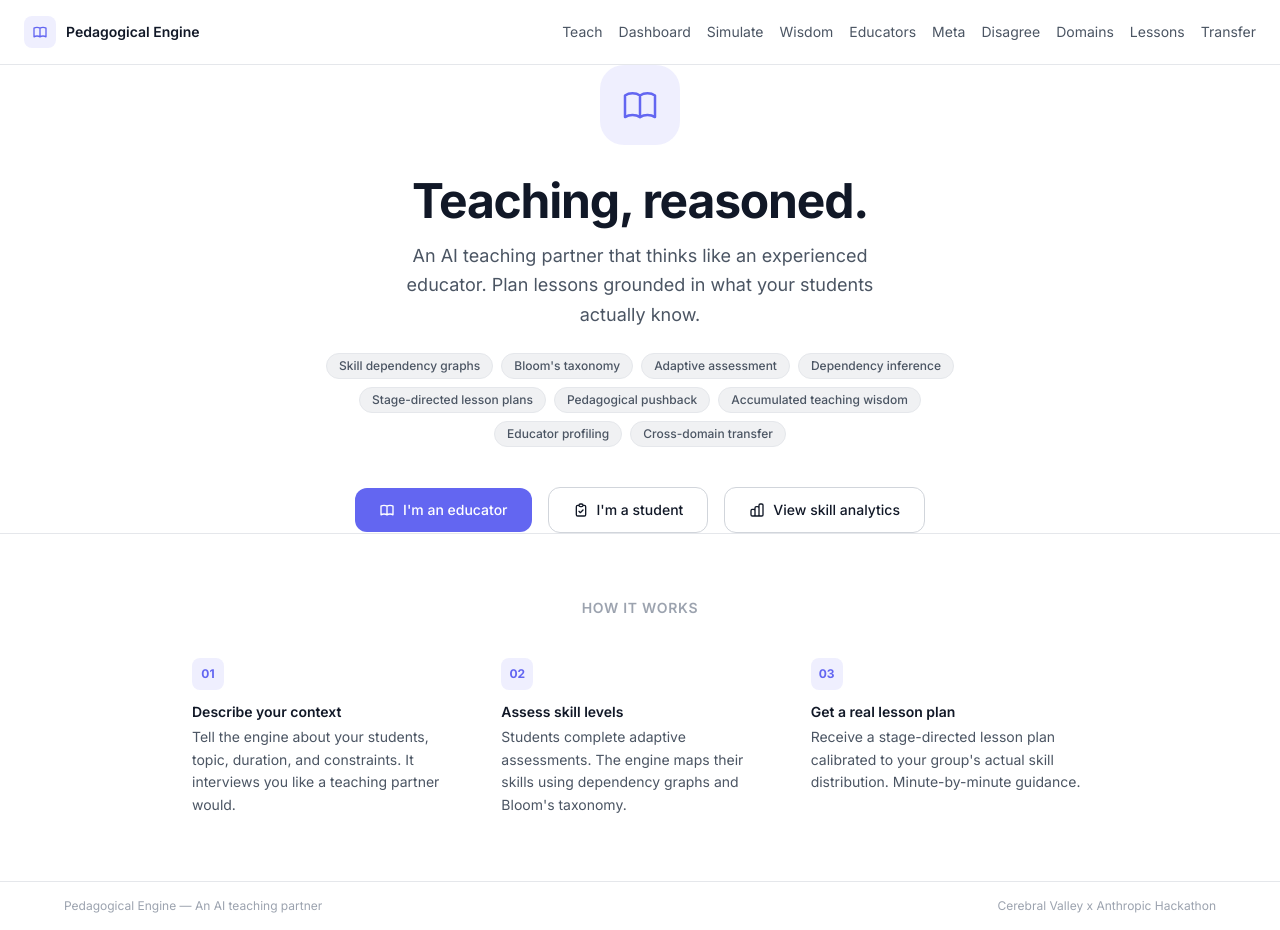
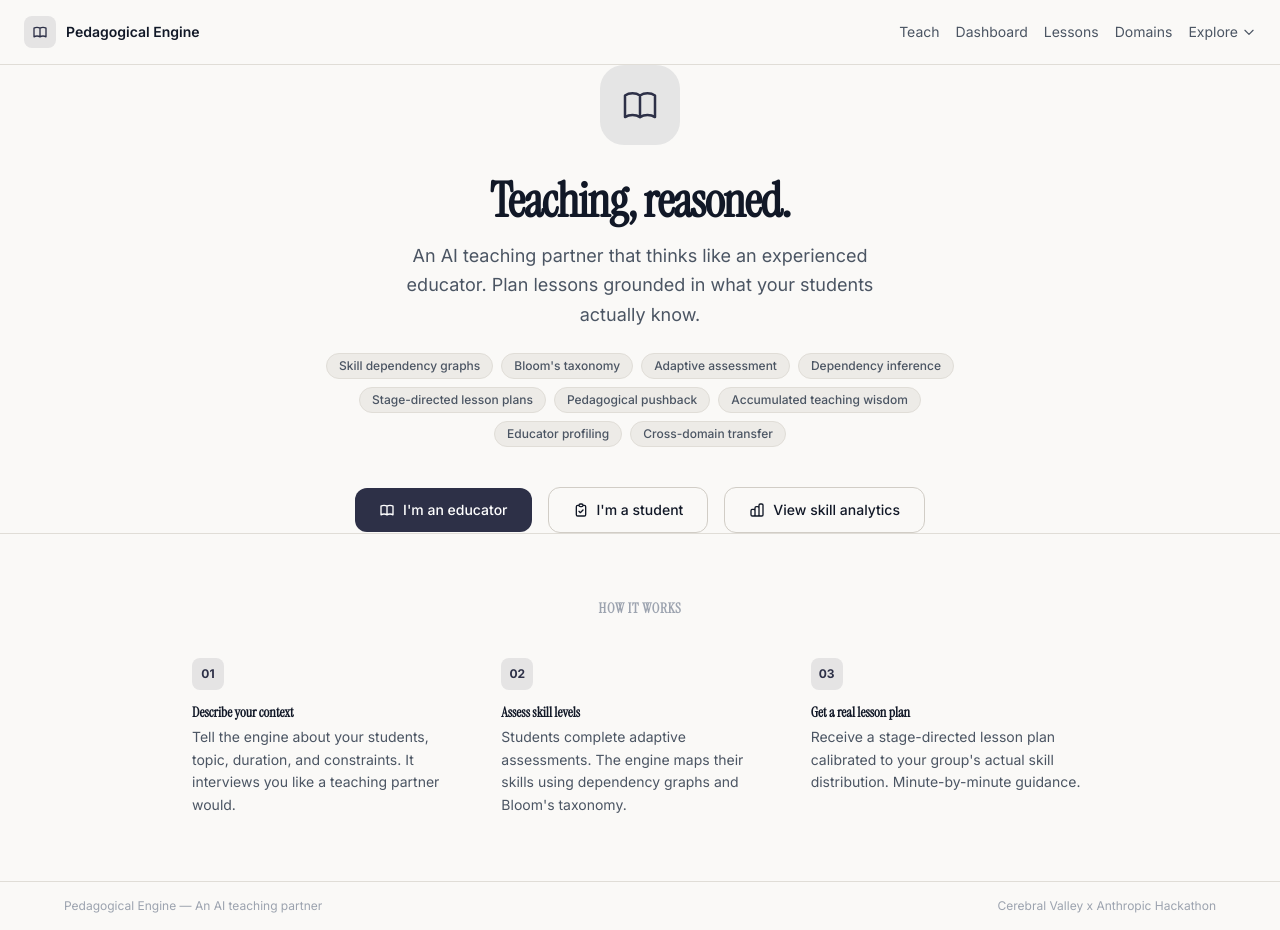
Before and after one commit to chekos/pedagogical-engine, a Next.js app in the folder src/frontend/: page / in a window 1280 px wide. Built offline with nearby package versions, Linux system fonts and the light colour scheme.

Commit message:
feat(ui): session 1 — design system foundation (typography, colors, nav, warmth)

```diff
--- a/src/frontend/app/(main)/layout.tsx
+++ b/src/frontend/app/(main)/layout.tsx
@@ -5,7 +5,7 @@ export default function MainLayout({ children }: { children: React.ReactNode })
   return (
     <div className="min-h-screen bg-surface-0 flex flex-col">
       <NavBar />
-      <main className="flex-1 max-w-6xl mx-auto px-4 py-8 w-full">
+      <main className="flex-1 max-w-6xl mx-auto px-4 py-8 w-full page-transition">
         {children}
       </main>
       <Footer />
--- a/src/frontend/app/globals.css
+++ b/src/frontend/app/globals.css
@@ -14,7 +14,14 @@
   --color-text-secondary: var(--text-secondary);
   --color-text-tertiary: var(--text-tertiary);
   --font-sans: "Inter", system-ui, -apple-system, sans-serif;
+  --font-heading: "Instrument Serif", Georgia, "Times New Roman", serif;
   --font-mono: "JetBrains Mono", Menlo, monospace;
+  --color-bloom-remember: var(--bloom-remember);
+  --color-bloom-understand: var(--bloom-understand);
+  --color-bloom-apply: var(--bloom-apply);
+  --color-bloom-analyze: var(--bloom-analyze);
+  --color-bloom-evaluate: var(--bloom-evaluate);
+  --color-bloom-create: var(--bloom-create);
   --animate-fade-in: fadeIn 0.3s ease-out;
   --animate-slide-up: slideUp 0.3s ease-out;
   --animate-pulse-subtle: pulseSubtle 2s ease-in-out infinite;
@@ -111,17 +118,23 @@
 }
 
 :root {
-  --surface-0: #ffffff;
-  --surface-1: #f8f9fa;
-  --surface-2: #f0f1f3;
-  --surface-3: #e8e9ec;
-  --border: #d1d5db;
-  --border-subtle: #e5e7eb;
-  --accent: #6366f1;
-  --accent-muted: #818cf8;
+  --surface-0: #faf9f7;
+  --surface-1: #f5f3f0;
+  --surface-2: #edebe7;
+  --surface-3: #e5e3df;
+  --border: #d1cdc6;
+  --border-subtle: #e0ddd7;
+  --accent: #2d3047;
+  --accent-muted: #424767;
   --text-primary: #111827;
   --text-secondary: #4b5563;
   --text-tertiary: #9ca3af;
+  --bloom-remember: #94a3b8;
+  --bloom-understand: #60a5fa;
+  --bloom-apply: #34d399;
+  --bloom-analyze: #fbbf24;
+  --bloom-evaluate: #f97316;
+  --bloom-create: #f43f5e;
 }
 
 @media (prefers-color-scheme: dark) {
@@ -132,11 +145,17 @@
     --surface-3: #232326;
     --border: #2e2e33;
     --border-subtle: #232326;
-    --accent: #818cf8;
-    --accent-muted: #6366f1;
+    --accent: #a8b0d3;
+    --accent-muted: #7c85ad;
     --text-primary: #f3f4f6;
     --text-secondary: #9ca3af;
     --text-tertiary: #6b7280;
+    --bloom-remember: #94a3b8;
+    --bloom-understand: #60a5fa;
+    --bloom-apply: #34d399;
+    --bloom-analyze: #fbbf24;
+    --bloom-evaluate: #f97316;
+    --bloom-create: #f43f5e;
   }
 }
 
@@ -149,6 +168,21 @@ body {
   color: var(--text-primary);
   -webkit-font-smoothing: antialiased;
   -moz-osx-font-smoothing: grayscale;
+}
+
+/* Global heading typography — Instrument Serif */
+h1, h2, h3 {
+  font-family: var(--font-heading);
+}
+
+/* Page transition fade-in */
+@keyframes pageFadeIn {
+  from { opacity: 0; transform: translateY(4px); }
+  to { opacity: 1; transform: translateY(0); }
+}
+
+.page-transition {
+  animation: pageFadeIn 0.3s ease-out;
 }
 
 /* Hide scrollbar for horizontal section rail */
--- a/src/frontend/app/layout.tsx
+++ b/src/frontend/app/layout.tsx
@@ -13,7 +13,7 @@ export default function RootLayout({ children }: { children: React.ReactNode })
         <link rel="preconnect" href="https://fonts.googleapis.com" />
         <link rel="preconnect" href="https://fonts.gstatic.com" crossOrigin="anonymous" />
         <link
-          href="https://fonts.googleapis.com/css2?family=Inter:wght@400;500;600;700&family=JetBrains+Mono:wght@400;500&display=swap"
+          href="https://fonts.googleapis.com/css2?family=Instrument+Serif:ital@0;1&family=Inter:wght@400;500;600;700&family=JetBrains+Mono:wght@400;500&display=swap"
           rel="stylesheet"
         />
       </head>
--- a/src/frontend/components/ui/nav-bar.tsx
+++ b/src/frontend/components/ui/nav-bar.tsx
@@ -2,25 +2,53 @@
 
 import Link from "next/link";
 import { usePathname } from "next/navigation";
+import { useState, useRef, useEffect } from "react";
 
-const NAV_LINKS = [
+const PRIMARY_LINKS = [
   { href: "/teach", label: "Teach" },
   { href: "/dashboard", label: "Dashboard" },
+  { href: "/lessons", label: "Lessons" },
+  { href: "/domains", label: "Domains" },
+];
+
+const EXPLORE_LINKS = [
   { href: "/simulate", label: "Simulate" },
   { href: "/wisdom", label: "Wisdom" },
   { href: "/profile", label: "Educators" },
   { href: "/meta", label: "Meta" },
   { href: "/disagree", label: "Disagree" },
-  { href: "/domains", label: "Domains" },
-  { href: "/lessons", label: "Lessons" },
   { href: "/transfer", label: "Transfer" },
 ];
 
 export function NavBar() {
   const pathname = usePathname();
+  const [exploreOpen, setExploreOpen] = useState(false);
+  const dropdownRef = useRef<HTMLDivElement>(null);
+
+  const isExploreActive = EXPLORE_LINKS.some(
+    ({ href }) => pathname === href || pathname.startsWith(href + "/")
+  );
+
+  // Close dropdown when clicking outside
+  useEffect(() => {
+    function handleClickOutside(e: MouseEvent) {
+      if (dropdownRef.current && !dropdownRef.current.contains(e.target as Node)) {
+        setExploreOpen(false);
+      }
+    }
+    if (exploreOpen) {
+      document.addEventListener("mousedown", handleClickOutside);
+      return () => document.removeEventListener("mousedown", handleClickOutside);
+    }
+  }, [exploreOpen]);
+
+  // Close on route change
+  useEffect(() => {
+    setExploreOpen(false);
+  }, [pathname]);
 
   return (
-    <nav className="flex items-center justify-between px-6 py-4 border-b border-border-subtle">
+    <nav className="flex items-center justify-between px-6 py-4 border-b border-border-subtle bg-surface-0">
       <div className="flex items-center gap-2.5">
         <Link href="/" className="flex items-center gap-2.5">
           <div className="w-8 h-8 rounded-lg bg-accent/10 flex items-center justify-center">
@@ -44,7 +72,7 @@ export function NavBar() {
         </Link>
       </div>
       <div className="flex items-center gap-4">
-        {NAV_LINKS.map(({ href, label }) => {
+        {PRIMARY_LINKS.map(({ href, label }) => {
           const isActive =
             pathname === href || pathname.startsWith(href + "/");
           return (
@@ -61,6 +89,55 @@ export function NavBar() {
             </Link>
           );
         })}
+
+        {/* Explore dropdown */}
+        <div className="relative" ref={dropdownRef}>
+          <button
+            onClick={() => setExploreOpen((prev) => !prev)}
+            onMouseEnter={() => setExploreOpen(true)}
+            className={`text-sm flex items-center gap-1 transition-colors ${
+              isExploreActive
+                ? "font-medium text-accent"
+                : "text-text-secondary hover:text-text-primary"
+            }`}
+          >
+            Explore
+            <svg
+              className={`w-3.5 h-3.5 transition-transform ${exploreOpen ? "rotate-180" : ""}`}
+              fill="none"
+              viewBox="0 0 24 24"
+              stroke="currentColor"
+              strokeWidth={2}
+            >
+              <path strokeLinecap="round" strokeLinejoin="round" d="M19 9l-7 7-7-7" />
+            </svg>
+          </button>
+
+          {exploreOpen && (
+            <div
+              className="absolute right-0 top-full mt-2 w-44 py-1.5 bg-surface-1 border border-border-subtle rounded-lg shadow-lg z-50"
+              onMouseLeave={() => setExploreOpen(false)}
+            >
+              {EXPLORE_LINKS.map(({ href, label }) => {
+                const isActive =
+                  pathname === href || pathname.startsWith(href + "/");
+                return (
+                  <Link
+                    key={href}
+                    href={href}
+                    className={`block px-3.5 py-2 text-sm transition-colors ${
+                      isActive
+                        ? "text-accent font-medium bg-accent/5"
+                        : "text-text-secondary hover:text-text-primary hover:bg-surface-2"
+                    }`}
+                  >
+                    {label}
+                  </Link>
+                );
+              })}
+            </div>
+          )}
+        </div>
       </div>
     </nav>
   );
```
